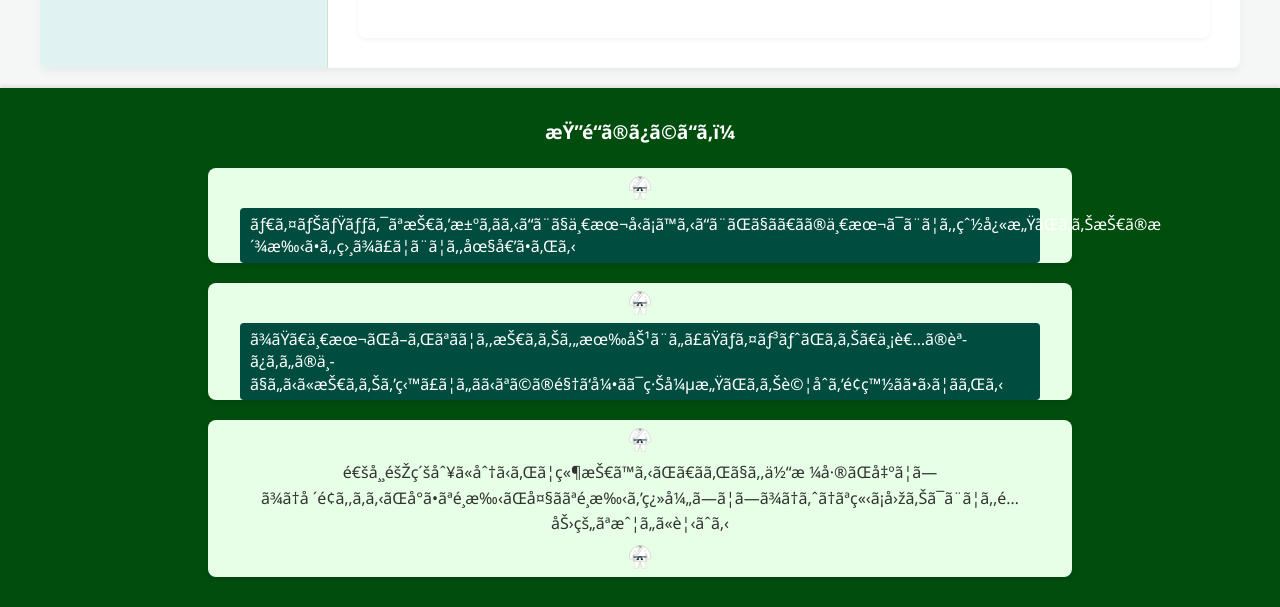
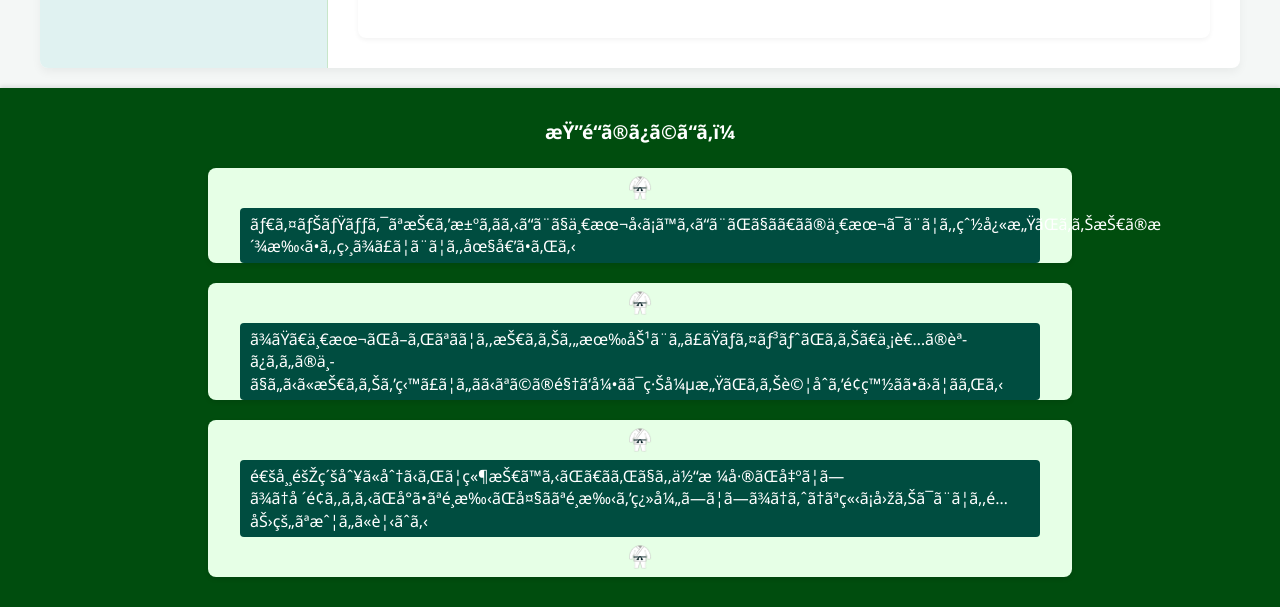
Before and after one commit to Jun-Kumashiro/team-project, a plain HTML site: page judo.html in a window 1280 px wide. Shown: the part 404-1011 px from the top of the page. Drawn offline with Linux system fonts and the light colour scheme.

Commit message:
Update judo.html

```diff
--- a/judo.html
+++ b/judo.html
@@ -46,7 +46,7 @@
             <ul>
                 <li>
                     <img src="images/judo_dougi.png" alt="柔道" class="bullet-icon">
-                    <span calss='list-text'>通常階級別に分かれて競技するが、それでも体格差が出てしまう場面もあるが小さな選手が大きな選手を翻弄してしまうような立ち回りはとても魅力的な戦いに見える</span>
+                    <span class='list-text'>通常階級別に分かれて競技するが、それでも体格差が出てしまう場面もあるが小さな選手が大きな選手を翻弄してしまうような立ち回りはとても魅力的な戦いに見える</span>
                     <img src="images/judo_dougi.png" alt="柔道" class="bullet-icon">
                 </li>
             </ul>
```
